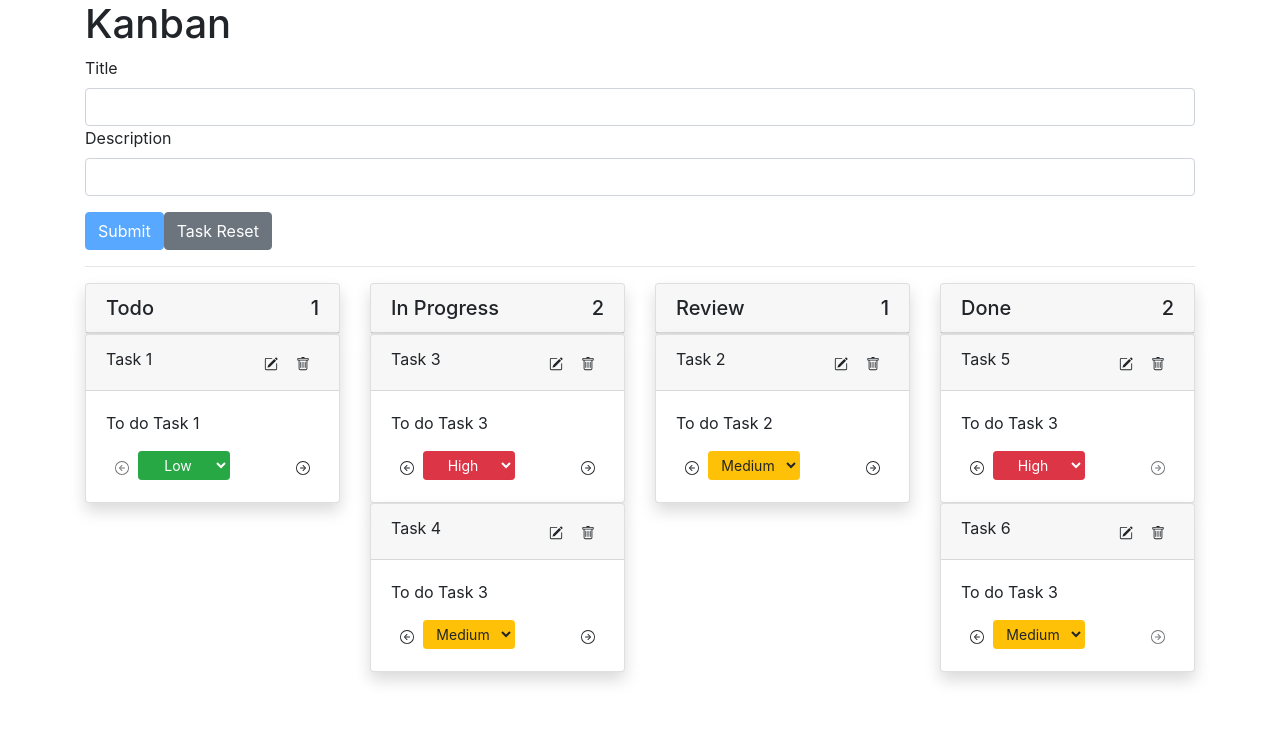
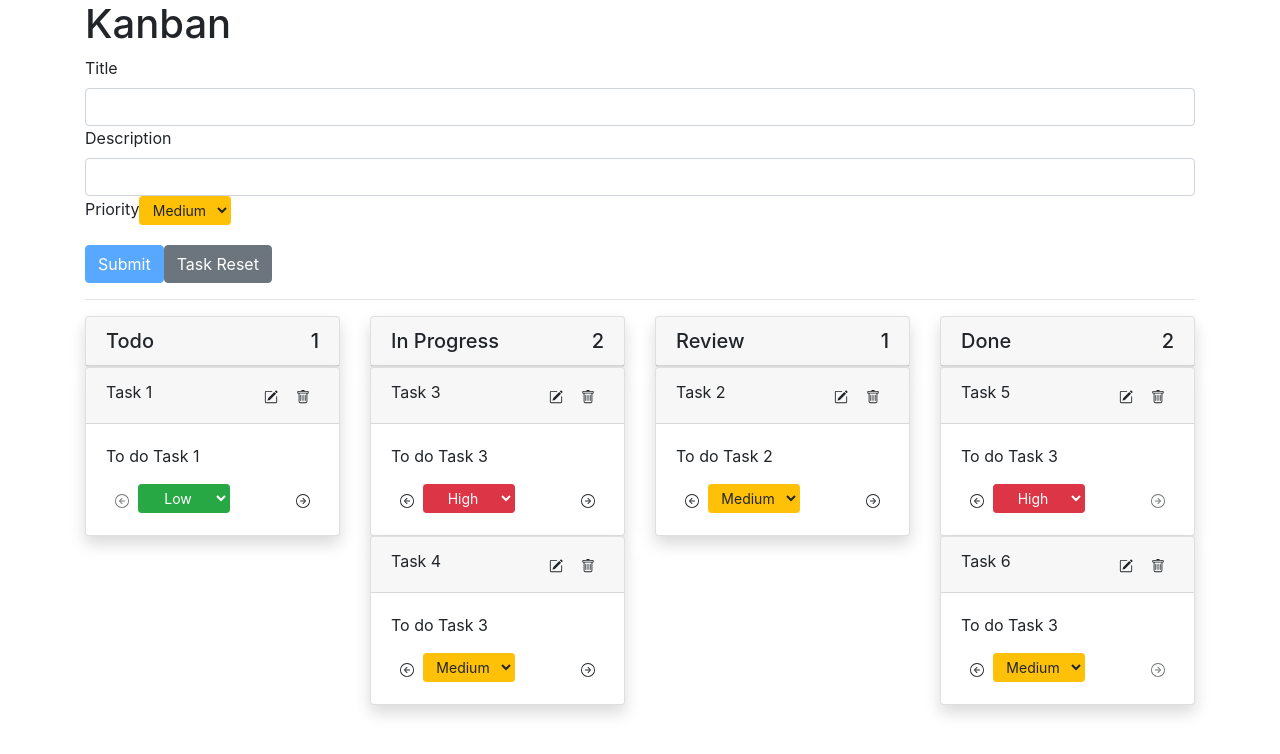
Before and after one commit to AnnaIrkhina/kanban2, a React (Create React App) app: page / in a window 1280 px wide. Both pictures are taken after a click on the button "Create Task". Shown: the top 754 px of the page. Built offline with nearby package versions, Linux system fonts and the light colour scheme.

Commit message:
Added select priority for creating task

```diff
--- a/src/App.js
+++ b/src/App.js
@@ -72,9 +72,9 @@ function App() {
 
 
     }
-    const createTask = (title, description)=>{
+    const createTask = (title, description, priorityID)=>{
         const updatedTaskList = [... taskList];
-        updatedTaskList.push({name: title, id:Math.random(), description:description, status:'Todo', priority:1});
+        updatedTaskList.push({name: title, id:Math.random(), description:description, status:'Todo', priority: priorityID});
         setTaskList(updatedTaskList);
         recalcTaskStatus(updatedTaskList);
 
--- a/src/Header/Header.js
+++ b/src/Header/Header.js
@@ -11,11 +11,16 @@ const curYear = objToday.getFullYear();
 
 const today = dayOfWeek + " " + dayOfMonth + " of " + curMonth + ", " + curYear;
 
+const btnStylePriority = ['btn btn-sm btn-success', 'btn btn-sm btn-warning','btn btn-sm btn-danger']
+
+const priorities = ['Low', 'Medium', 'High']
+
 
 function Header(props) {
     const [isOpenCreateTaskForm, setIsOpenCreateTaskForm] = useState(false);
     const [taskInput, setTaskInput] = useState("");
     const [taskInputDescription, setTaskInputDescription] = useState("");
+    const [priority, setPriority] = useState(1);
 
     const [isActiveBtnTaskCreate, setIsActiveBtnTaskCreate] = useState(false);
     const openCreateTaskForm = () => {
@@ -32,11 +37,12 @@ function Header(props) {
     const taskSubmit = (e) => {
         e.preventDefault();
         console.log(taskInput, taskInputDescription);
-        props.createTask(taskInput, taskInputDescription);
+        props.createTask(taskInput, taskInputDescription, priority);
         setIsOpenCreateTaskForm(false);
         setIsActiveBtnTaskCreate(false);
         setTaskInput("");
         setTaskInputDescription("");
+        setPriority(1);
 
     }
     const taskReset = (e) => {
@@ -45,6 +51,12 @@ function Header(props) {
         setIsActiveBtnTaskCreate(false);
         setTaskInput("");
         setTaskInputDescription("");
+        setPriority(1);
+    }
+
+    const onPriorityChanged = (e)=>{
+        setPriority(priorities.indexOf(e.target.value));
+
     }
 
     return (
@@ -62,12 +74,20 @@ function Header(props) {
             {isOpenCreateTaskForm &&
 
             <form>
-                <div class="form-group">
+                <div class="form-group" width="50%">
                     <label htmlFor="exampleInpu email1">Title</label>
                     <input type="text" class="form-control" onChange={onChange} value={taskInput}/>
                     <label htmlFor="exampleInpu email1">Description</label>
                     <input type="text" className="form-control" onChange={onChangeDescription}
                            value={taskInputDescription}/>
+                    <label htmlFor="exampleInpu email1">Priority</label>
+                    <select width="300px" className={btnStylePriority[priority]} name="priorities"
+                            id="priorities" onChange={onPriorityChanged} value={priorities[priority]}>
+                        <option width="300px" className="btn btn-sm btn-danger" value="High">High</option>
+                        <option width="300px" className="btn btn-sm  btn-success" value="Medium">Medium</option>
+                        <option width="300px" className="btn btn-sm btn-warning" value="Low">Low</option>
+
+                    </select>
                 </div>
                 <button type="submit" className="btn btn-primary"
                         onClick={taskSubmit}
```
